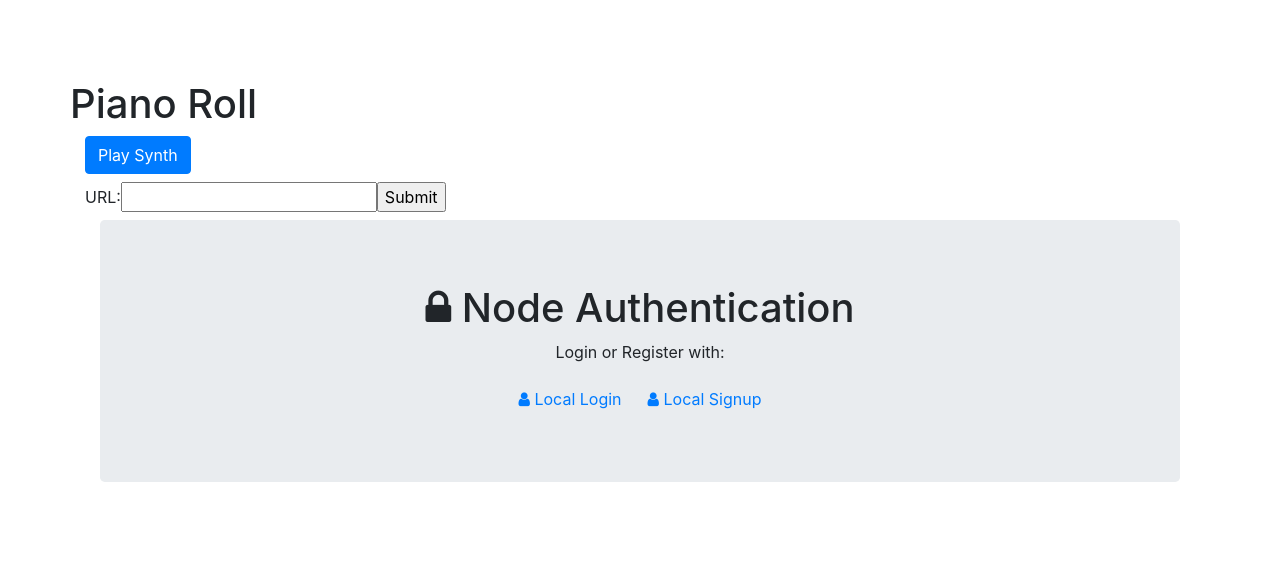
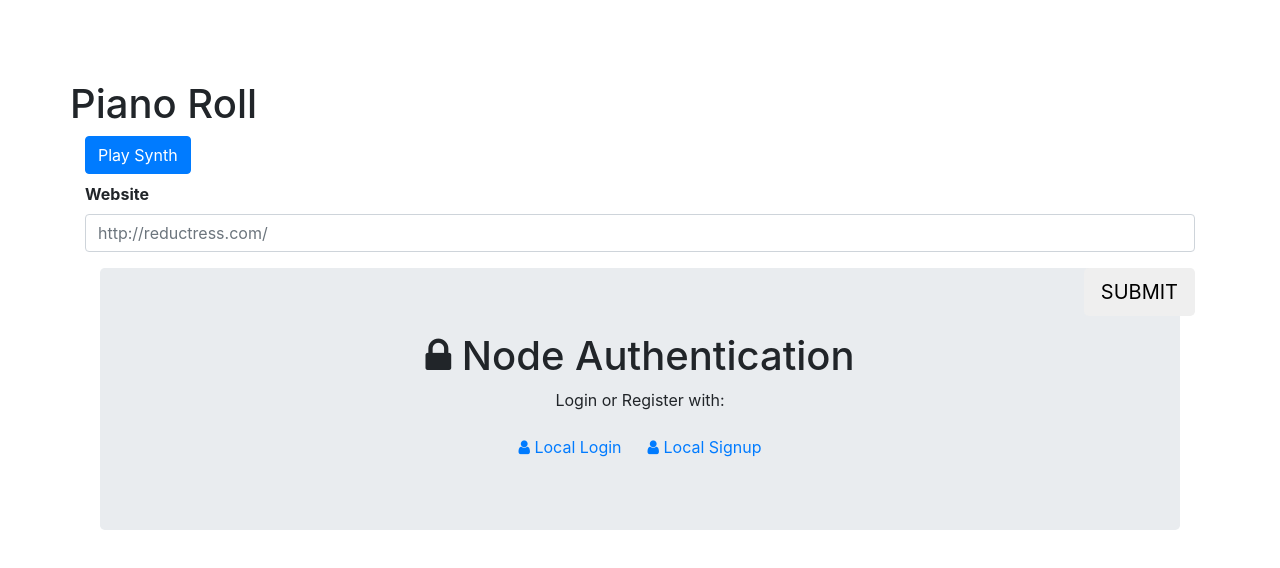
Before and after one commit to apino117/piano_roll, a React (Create React App) app in the folder client/: page / in a window 1280 px wide. Shown: the top 568 px of the page. Built offline with nearby package versions, Linux system fonts and the light colour scheme.

Commit message:
changed smart form to dumb form

```diff
--- a/client/src/App.js
+++ b/client/src/App.js
@@ -5,7 +5,7 @@ import { BrowserRouter as Router, Route, Switch } from "react-router-dom";
 import Login from "./pages/Login";
 import Signup from "./pages/Signup";
 import Profile from "./pages/Profile";
-import UrlForm from "./components/UrlForm/index";
+import Form from "./components/Form/index";
 
 
 const Tone = require("tone");
@@ -25,6 +25,24 @@ class App extends Component {
     this.setState({ audioContext: context });
 
   }
+
+  handleInputChange = event => {
+    const { name, value } = event.target;
+    this.setState({
+      [name]: value
+    });
+  };
+
+  handleFormSubmit = event => {
+    event.preventDefault();
+
+    console.log(this.state.q)
+
+    this.setState({
+      q: " "
+    });
+    // this.getBooks();
+  };
 
   playSynth = () => {
 
@@ -61,7 +79,9 @@ class App extends Component {
 
               <button type="submit" onClick={this.playSynth} className="btn btn-primary mb-2">Play Synth</button>
 
-              <UrlForm
+              <Form
+                handleInputChange={this.handleInputChange}
+                handleFormSubmit={this.handleFormSubmit}
                 q={this.state.q}
               />
 
--- /dev/null
+++ b/client/src/components/Form/index.js
@@ -0,0 +1,35 @@
+import React from "react";
+
+function Form({ q, handleInputChange, handleFormSubmit }) {
+    return (
+        <form>
+            <div className="form-group">
+                <label htmlFor="Query">
+                    <strong>Website</strong>
+                </label>
+                <input
+                    className="form-control"
+                    id="Website"
+                    type="text"
+                    value={q}
+                    placeholder="http://reductress.com/"
+                    name="q"
+                    onChange={handleInputChange}
+                    required
+                />
+            </div>
+
+            <div className="pull-right">
+                <button
+                    onClick={handleFormSubmit}
+                    type="submit"
+                    className="btn btn-lg btn danger float-right"
+                >
+                    SUBMIT
+                </button>
+            </div>
+        </form>
+    );
+}
+
+export default Form;
--- a/client/src/utils/API.js
+++ b/client/src/utils/API.js
@@ -2,8 +2,8 @@ import axios from "axios";
 
 export default {
 
-getWebsites: () => {
-    return axios.get("/api/website")
+scrapeWebsite: (websiteToScrape) => {
+    return axios.get("/api/fetch")
 }
 
 
```
